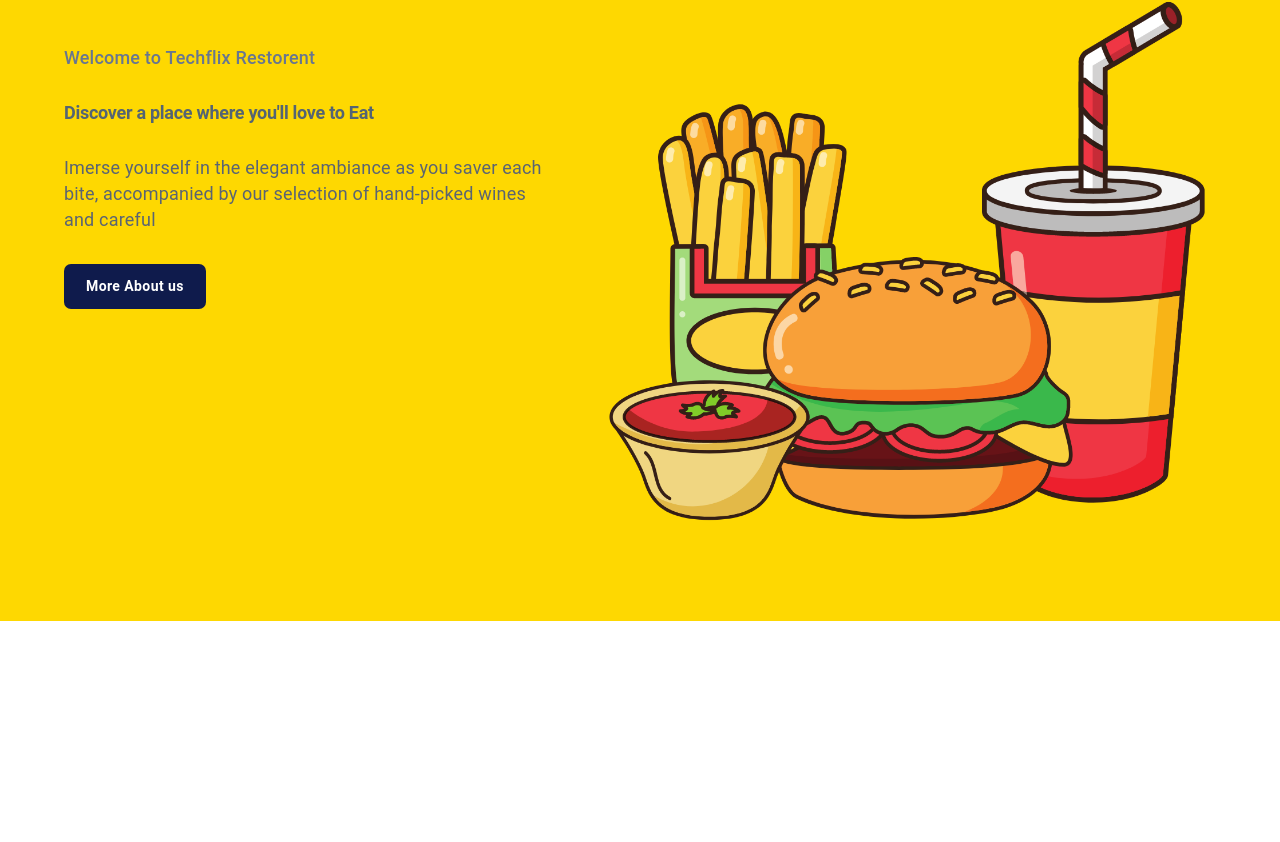
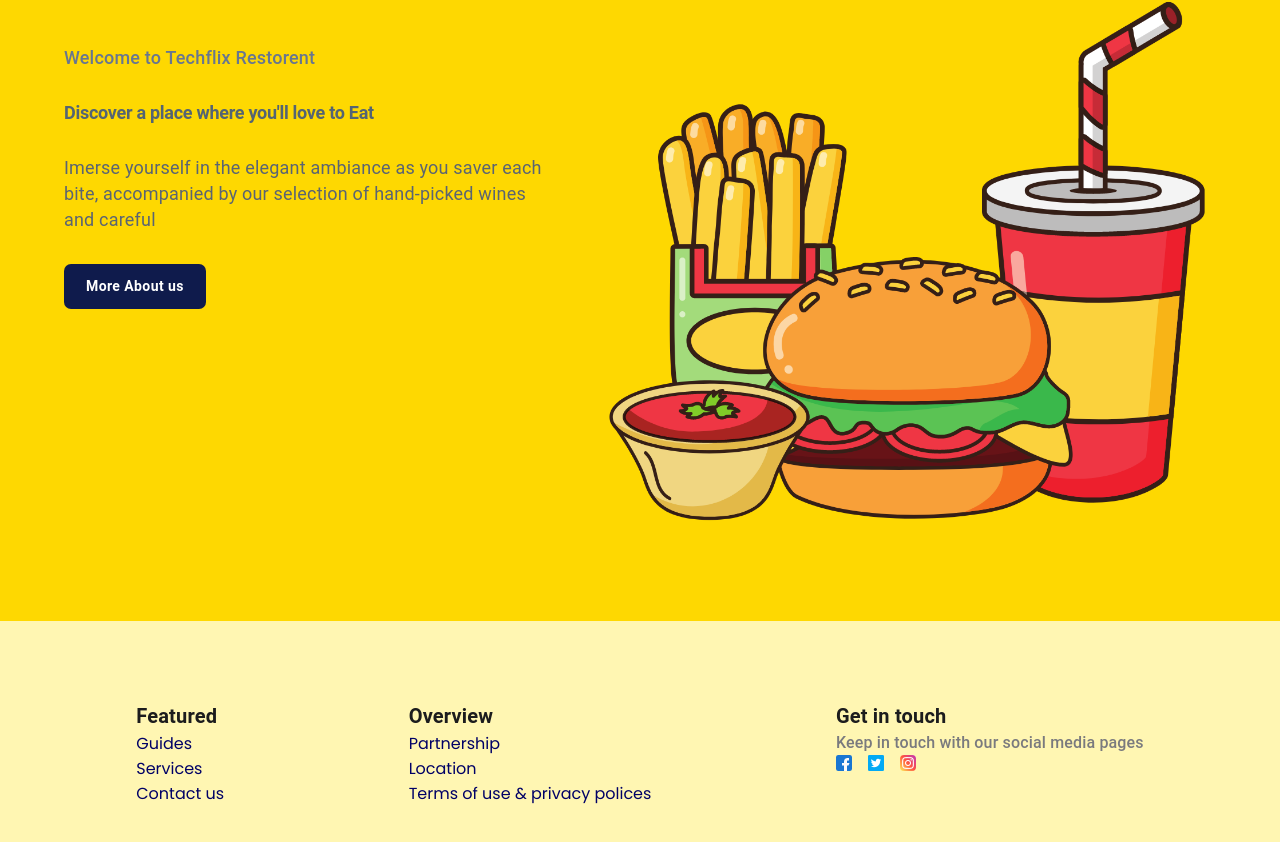
Before and after one commit to BaijuShanzz/restorent-app, a React (Create React App) app: page / in a window 1280 px wide. Shown: the part 160-1002 px from the top of the page. Before the commit the page ends 800 px from the top, so only its background shows below. Built offline with nearby package versions, Linux system fonts and the light colour scheme.

Commit message:
footer completed

```diff
--- a/src/App.js
+++ b/src/App.js
@@ -1,10 +1,12 @@
 import Header from "./Components/Header/Header";
 import Welcome from "./Components/Pages/Welcome/Welcome";
+import Footer from "./Components/Footer/Footer";
 function App() {
   return (
     <>
       <Header/>
       <Welcome/>
+      <Footer />
     </>
   );
 }
--- /dev/null
+++ b/src/Components/Footer/Footer.jsx
@@ -0,0 +1,82 @@
+import React from 'react'
+import {Typography} from "@mui/material";
+import { styled} from '@mui/system';
+import { Box,Container } from '@mui/system';
+
+import fbIcon from "../../assets/facebook.png";
+import twitterIcon from "../../assets/twitter.png";
+import instagraminIcon from "../../assets/instagram.png";
+
+function Footer() {
+    const CustomContainer = styled(Container)(({theme})=>({
+        display: "flex",
+        justifyContent: "space-around",
+        gap: theme.spacing(5),
+        [theme.breakpoints.down("sm")]:{
+            flexDirection: "column",
+            textAlign: "center"
+        },
+    }));
+
+    const FooterLink = styled("span")(({theme})=>({
+        fontSize : "16px",
+        color : "#000066",
+        fontWeight: "300",
+        cursor : "pointer",
+        "&:hover":{
+            color: "#66B2FF",
+        }
+    }));
+
+    const IconBox = styled(Box)(({theme})=>({
+        display: "flex",
+        alignItems: "center",
+        gap: "1rem",
+        [theme.breakpoints.down("sm")]:{
+            justifyContent: "center"
+        }
+    }))
+  return (
+    <>
+    <Box sx={{ py: 10, backgroundColor: "#FFF6B2"}}>
+        <CustomContainer>
+            <Box>
+                <Typography sx={{fontSize:"20px",color: "#1C1C1D",fontWeight: "700"}}>
+                    Featured
+                </Typography>
+                <FooterLink>Guides</FooterLink>
+                <br />
+                <FooterLink>Services</FooterLink>
+                <br />
+                <FooterLink>Contact us</FooterLink>
+            </Box>
+            <Box>
+            <Typography sx={{fontSize:"20px",color: "#1C1C1D",fontWeight: "700"}}>
+                    Overview
+                </Typography>
+                <FooterLink>Partnership</FooterLink>
+                <br />
+                <FooterLink>Location</FooterLink>
+                <br />
+                <FooterLink>Terms of use & privacy polices</FooterLink>
+            </Box>
+            <Box>
+                <Typography sx={{fontSize: "20px", color: "#1C1C1D" ,fontWeight: "700"}}>
+                    Get in touch
+                </Typography>
+                <Typography sx={{fontSize: "16px", color: "#7A7A7E" ,fontWeight: "500"}}>
+                    Keep in touch with our social media pages
+                </Typography>
+                <IconBox>
+                    <img src={fbIcon} alt="fbicon" style={{cursor: "pointer"}} />
+                    <img src={twitterIcon} alt="twittericon" style={{cursor: "pointer"}} />
+                    <img src={instagraminIcon} alt="instagram icon" style={{cursor: "pointer"}} />
+                </IconBox>
+            </Box>
+        </CustomContainer>
+    </Box>
+    </>
+  )
+}
+
+export default Footer
```
